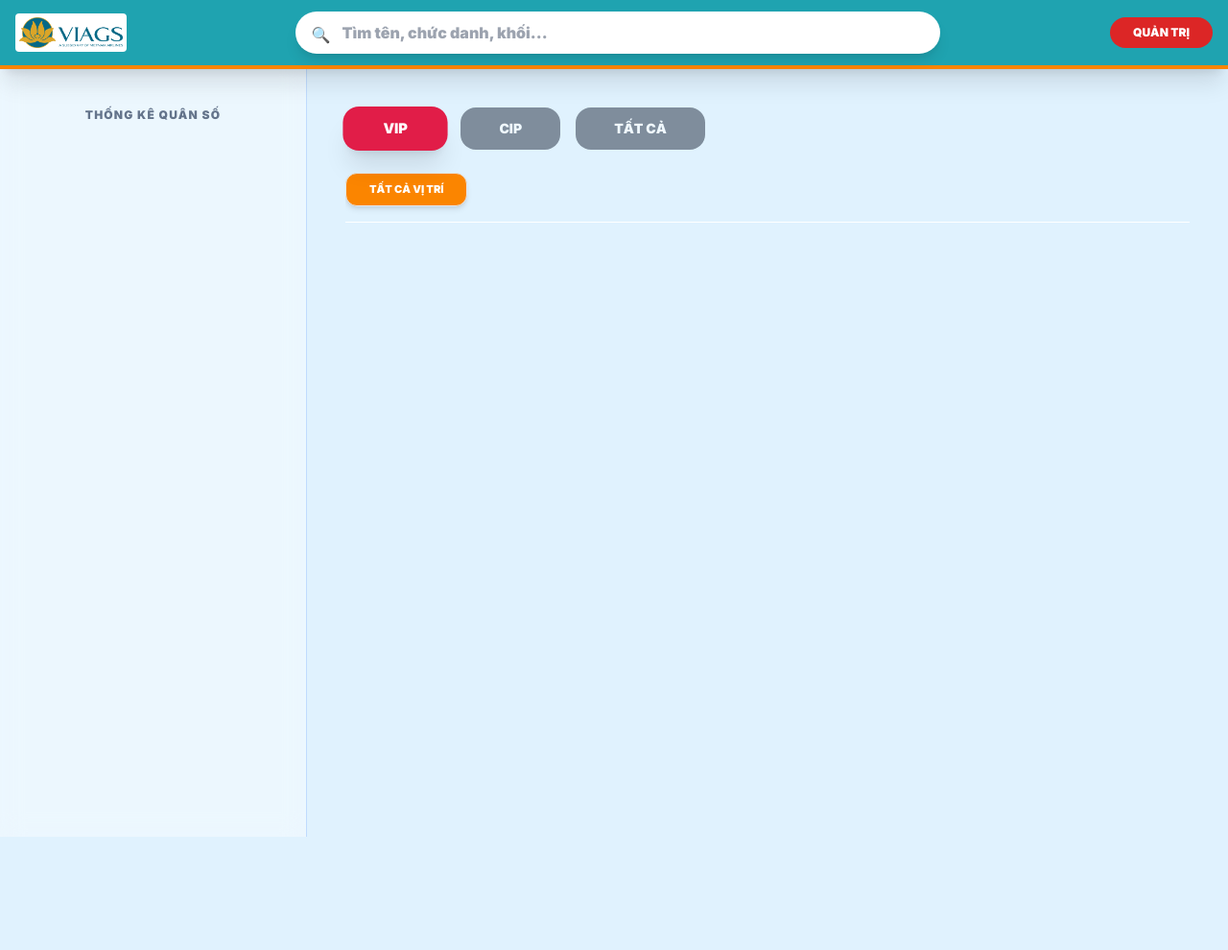
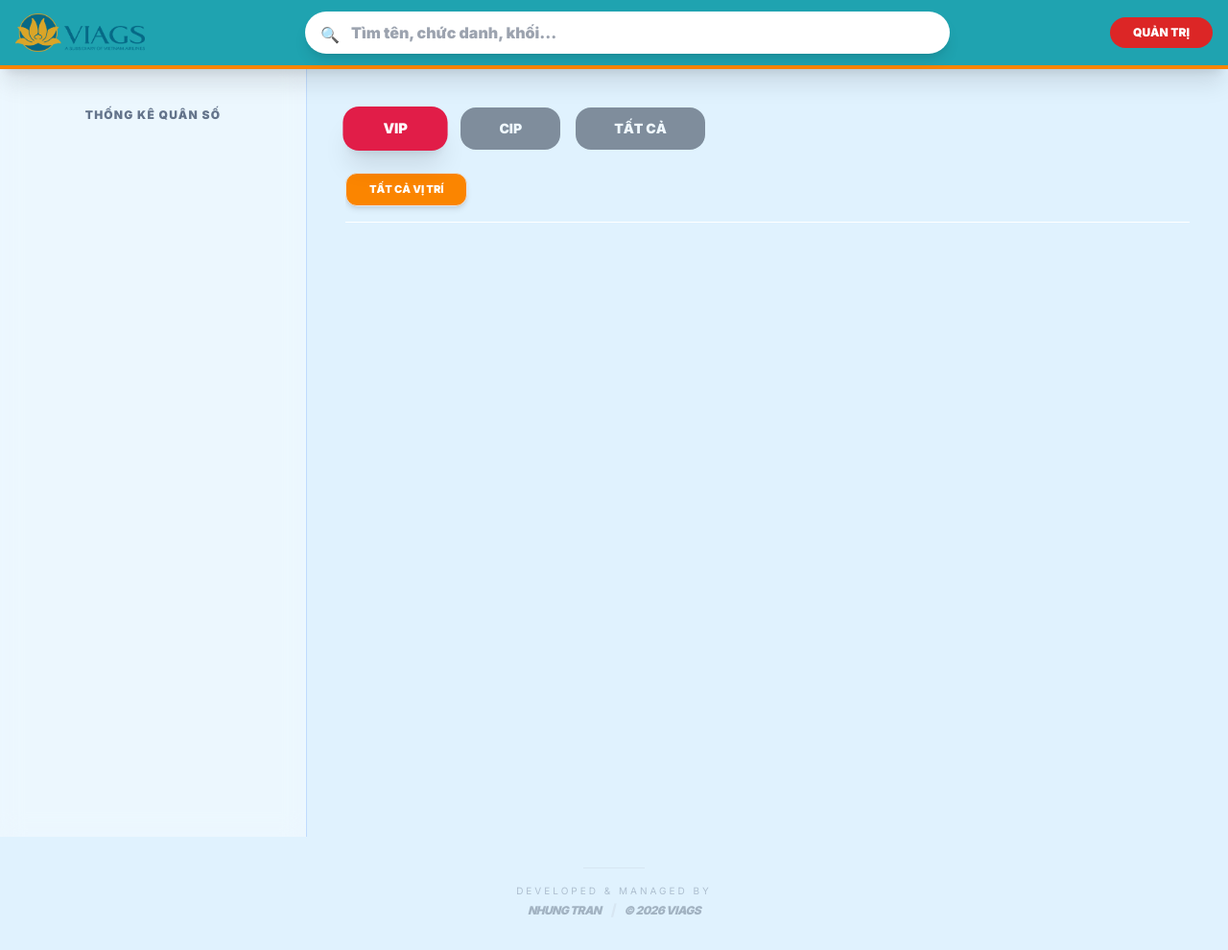
Before and after one commit to luongbinhan/pvhlnba, a website: page index.html in a window 1280 px wide. Shown: the whole page at 96% size. Before the commit the page ends 872 px from the top, so only its background shows below. Drawn offline with nearby package versions, Linux system fonts and the light colour scheme.

Commit message:
Add files via upload

```diff
--- a/index.html
+++ b/index.html
@@ -44,7 +44,7 @@
     <div x-show="!isAdmin">
         <header class="sticky top-0 z-50 bg-[#1FA3B0] shadow-xl border-b-4 border-[#FB8500]">
             <div class="container mx-auto px-4 flex justify-between items-center py-3">
-                <img src="viags.png" class="h-10 w-auto bg-white rounded p-1">
+                <img src="viags.png" class="h-10 w-auto">
                 <div class="flex-1 max-w-2xl mx-6 relative">
                     <input type="text" x-model="search" placeholder="Tìm tên, chức danh, khối..." class="w-full bg-white rounded-full px-12 py-2.5 font-bold outline-none shadow-lg text-black">
                     <span class="absolute left-4 top-3 text-slate-400">🔍</span>
@@ -123,7 +123,7 @@
 
     <div x-show="isAdmin" x-cloak class="fixed inset-0 z-[100] flex bg-white overflow-hidden">
         <aside class="admin-sidebar shadow-2xl flex flex-col">
-            <div class="mb-8 text-center"><img src="viags.png" class="h-12 mx-auto mb-3 bg-white rounded p-1"><h2 class="font-black text-xl text-brand uppercase italic">QUẢN TRỊ VIÊN</h2></div>
+            <div class="mb-8 text-center"><img src="viags.png" class="h-12 mx-auto mb-3"><h2 class="font-black text-xl text-brand uppercase italic">QUẢN TRỊ VIÊN</h2></div>
             <div class="space-y-6">
                 <div class="admin-box bg-slate-800 p-4 rounded-xl">
                     <label class="text-[10px] font-black text-red-400 uppercase mb-2 block">Đổi mã PIN (Firebase)</label>
@@ -415,5 +415,17 @@
             }
         }
     </script>
+
+<footer x-show="!isAdmin" class="w-full py-8 mt-auto">
+    <div class="container mx-auto px-4">
+        <div class="flex flex-col items-center justify-center opacity-40 hover:opacity-100 transition-opacity duration-500">
+            <div class="h-px w-16 bg-slate-300 mb-4"></div>
+            <p class="text-[10px] font-medium text-slate-500 tracking-[0.3em] uppercase mb-1">Developed & managed by</p>
+            <p class="text-[12px] font-black text-slate-600 tracking-tighter uppercase italic">
+                Nhung Tran <span class="mx-2 text-slate-300">|</span> © 2026 VIAGS
+            </p>
+        </div>
+    </div>
+</footer>
 </body>
 </html>
```
